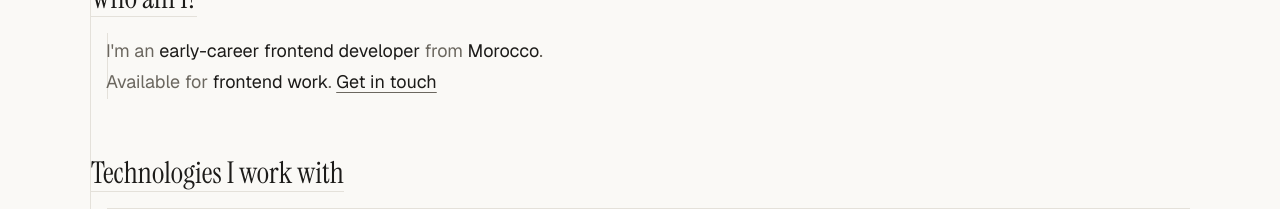
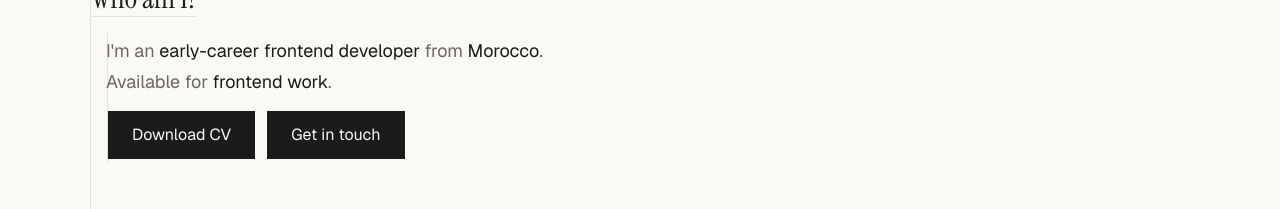
Before and after one commit to earthsaid/earth-said, a React (Vite) app: page / in a window 1280 px wide. Shown: the part 157-366 px from the top of the page. Built offline with nearby package versions, Linux system fonts and the light colour scheme.

Commit message:
feat: add Download CV action and update Get in Touch button

```diff
--- a/src/portfolio/components/Hero.jsx
+++ b/src/portfolio/components/Hero.jsx
@@ -1,6 +1,6 @@
 import { useState } from "react";
 import Section from "./Section";
-import { Highlight, TextLink } from "./Typography";
+import { Highlight } from "./Typography";
 import MenuToggle from "../../components/MenuToggle";
 import Menu from "../../components/Menu";
 import { House } from "lucide-react";
@@ -33,10 +33,23 @@ export default function Hero({ focusEmail }) {
 
           <p className={proseTextStyle}>
             Available for <Highlight>frontend work</Highlight>.{" "}
-            <TextLink href="#contact" onClick={focusEmail}>
+          </p>
+
+          <div className="space-x-3 mt-4">
+            <a
+              href="/cv/SAID_HADJI_CV.pdf"
+              download="SAID_HADJI_CV.pdf"
+              className="inline-block bg-ink hover:bg-accent px-6 py-3 text-canvas cursor-pointer"
+            >
+              Download CV
+            </a>
+            <button
+              onClick={focusEmail}
+              className="bg-ink hover:bg-accent px-6 py-3 text-canvas cursor-pointer"
+            >
               Get in touch
-            </TextLink>
-          </p>
+            </button>
+          </div>
         </div>
       </Section>
     </div>
```
Also changed, not shown: 1 other file (tests, documents, lock files or other folders).
